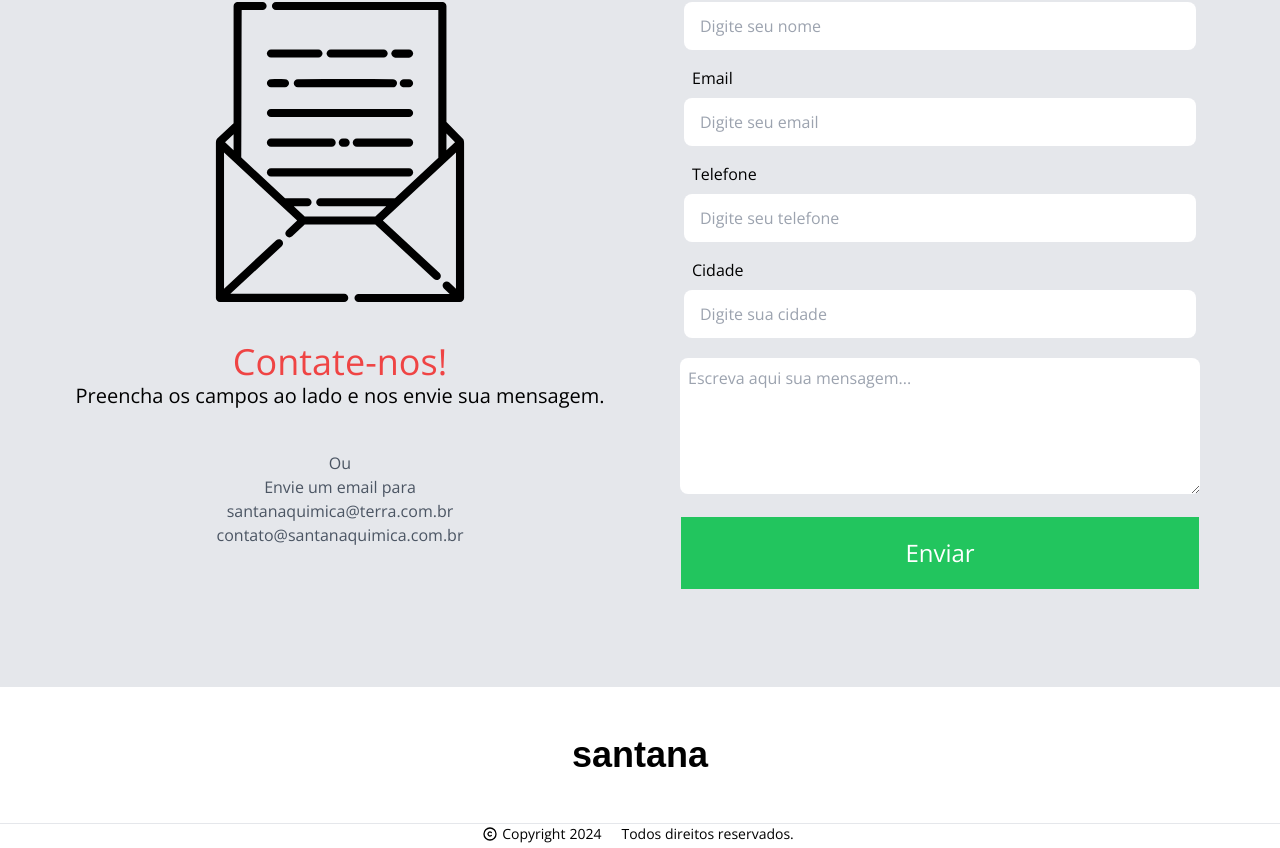
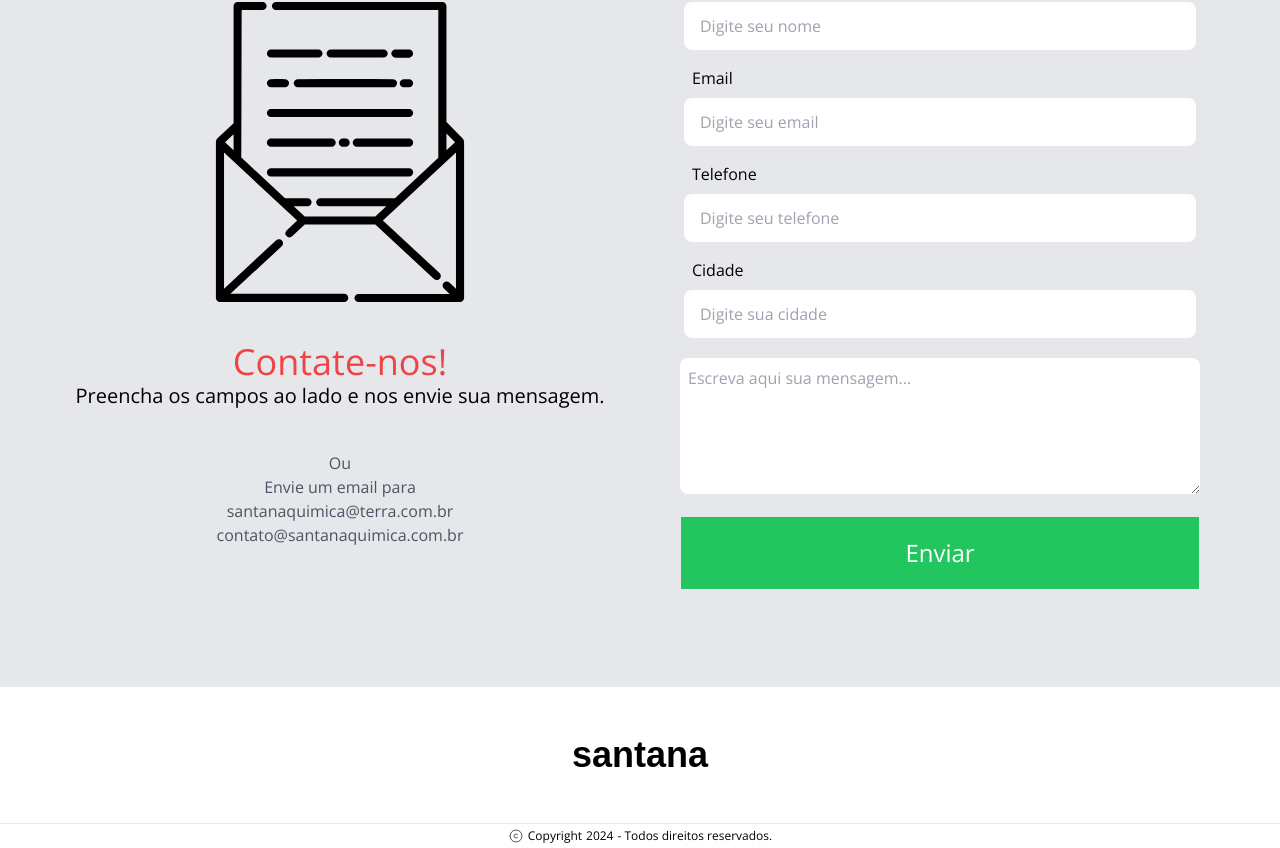
Before and after one commit to jcsj89/front-santana, a Next.js app: page / in a window 1280 px wide. Shown: the part 3602-4450 px from the top of the page. Built offline with nearby package versions, Linux system fonts and the light colour scheme; a web font is replaced by a local one.

Commit message:
footer changes

```diff
--- a/src/components/site/footer/Footer.tsx
+++ b/src/components/site/footer/Footer.tsx
@@ -9,14 +9,12 @@ const Footer = () => {
         <h2 className={`${truculenta.className} text-4xl`}>santana</h2>
       </div>
 
-      <div className="flex bg-white text-sm border-t border-gray-200 w-full justify-center">
-        <div className="flex justify-center items-center lg:mr-4">
-          <IconCopyright width={16} height={16} className="" />
+      <div className="flex bg-white text-xs border-t border-gray-200 w-full justify-center ">
+        <div className="flex justify-center items-center  py-1">
+          <IconCopyright stroke={1} width={16} height={16} />
           <span className="px-1"> Copyright </span>
-          <span className=""> {year}</span>
-        </div>
-        <div className="flex justify-center items-center  ">
-          <span className="px-1"> Todos direitos reservados. </span>
+          <span className="pr-1">{year}</span>
+          <span className="">- Todos direitos reservados. </span>
         </div>
       </div>
     </footer>
```
